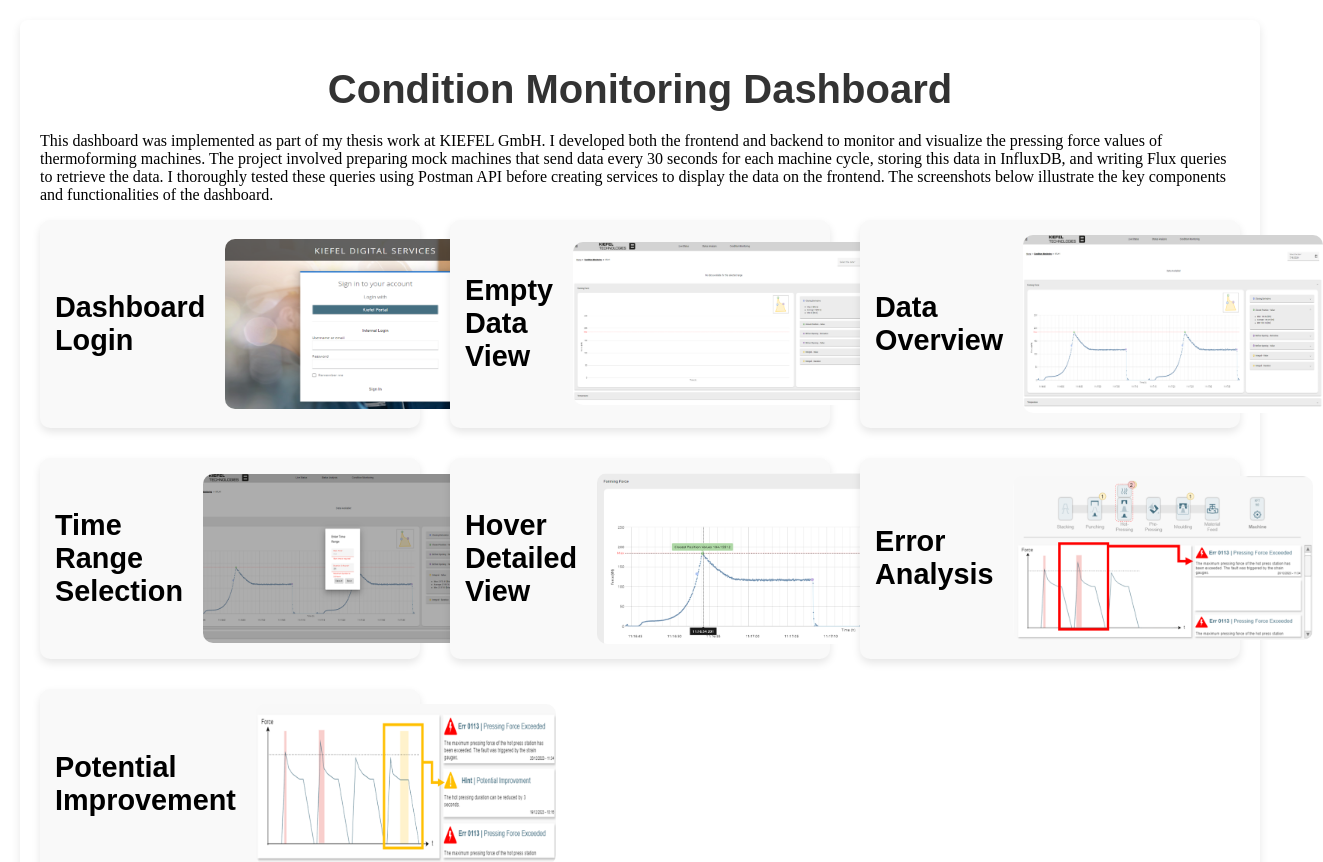
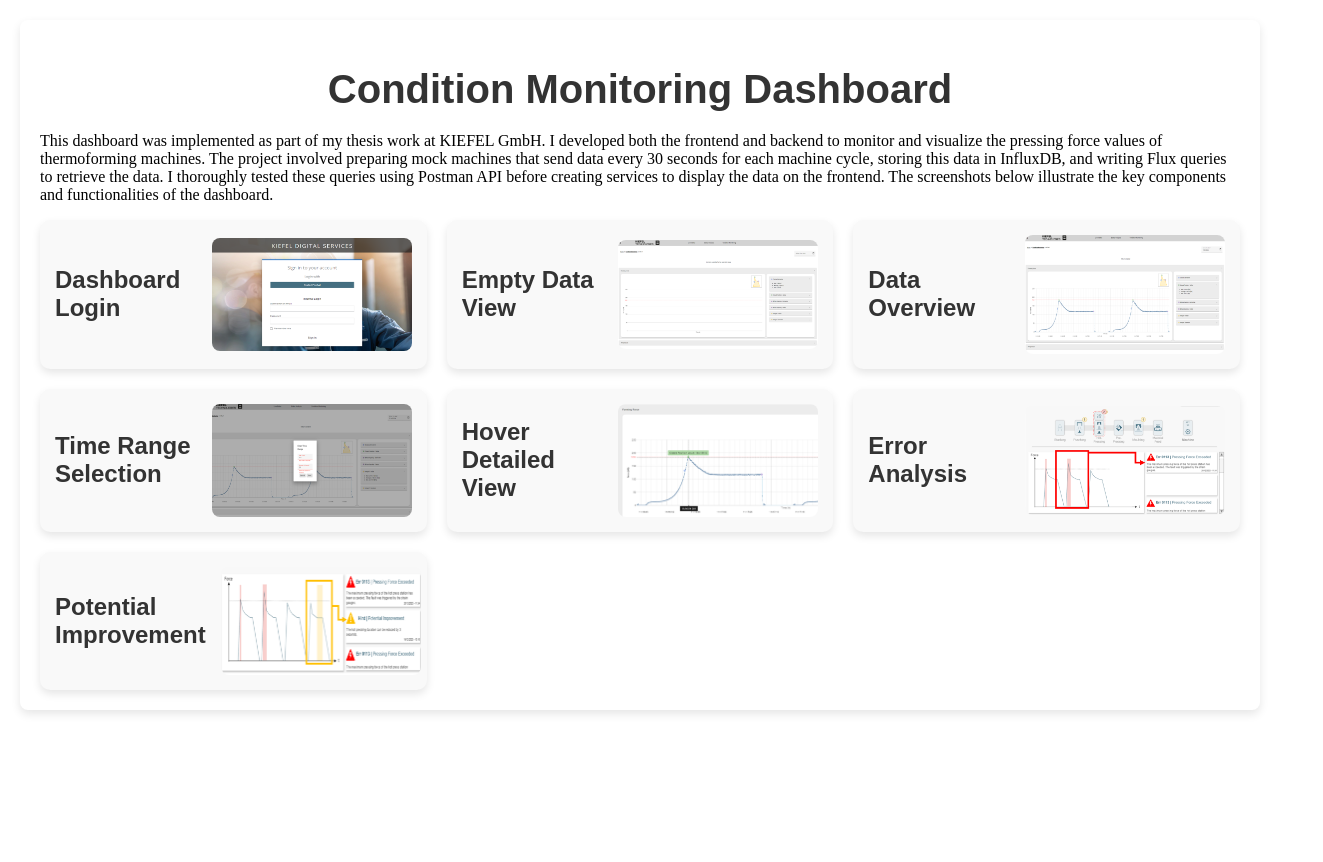
Before and after one commit to NisaanthK/Condition-Monitoring, an Angular app in the folder conditon-monitoring/: page / in a window 1280 px wide. Shown: the top 862 px of the page, 1323 px wide, since content can reach past the window. After the commit the page ends 800 px from the top, so only its background shows below. Built offline with nearby package versions, Linux system fonts and the light colour scheme.

Commit message:
Layout changes

```diff
--- a/conditon-monitoring/src/app/image-display/image-display.component.scss
+++ b/conditon-monitoring/src/app/image-display/image-display.component.scss
@@ -41,8 +41,8 @@ h1 {
 
 .image-gallery {
   display: grid;
-  grid-template-columns: repeat(auto-fit, minmax(280px, 1fr));
-  gap: 30px;
+  grid-template-columns: repeat(auto-fit, minmax(300px, 1fr));
+  gap: 20px;
 }
 
 .image-tile {
@@ -62,20 +62,29 @@ h1 {
 
   .image-content {
     flex: 1;
-    padding-right: 20px;
+    padding-right: 15px;
 
     h3 {
       margin: 0;
-      font-size: 1.8rem;
+      font-size: 1.5rem;
+      font-family: 'Arial', sans-serif;
+      color: #333;
+    }
+
+    p {
+      margin: 10px 0 0;
+      font-size: 1rem;
+      line-height: 1.5;
+      color: #666;
       font-family: 'Arial', sans-serif;
     }
   }
 
   img {
     width: 100%;
-    max-width: 300px;
+    max-width: 200px;
     height: auto;
-    border-radius: 10px;
+    border-radius: 8px;
     transition: transform 0.3s ease;
   }
 }
@@ -164,13 +173,14 @@ h1 {
 
   .introduction {
     padding: 10px;
+
     p {
       font-size: 1rem;
     }
   }
 
   .image-tile {
-    flex-direction: column; /* Stack content on top of image on mobile */
+    flex-direction: column;
     text-align: center;
     padding: 10px;
 
```
